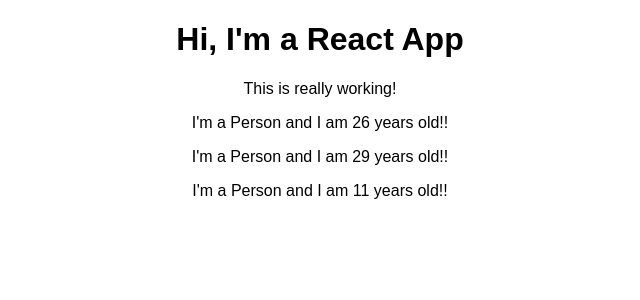
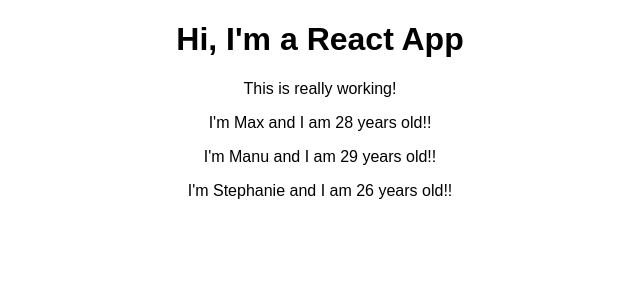
Before and after one commit to alexander215/react-complete-guide, a React (Create React App) app: page / in a window 1280 px wide. Shown: the top 300 px of the page, without its empty margins (320-960 px from the left). Built offline with nearby package versions, Linux system fonts and the light colour scheme.

Commit message:
Pass props to Person component

```diff
--- a/src/App.js
+++ b/src/App.js
@@ -8,9 +8,9 @@
       <div className="App">
         <h1>Hi, I'm a React App</h1>
         <p>This is really working!</p>
-        <Person />
-        <Person />
-        <Person />
+        <Person name="Max" age="28" />
+        <Person name="Manu" age="29" >My hobbies: Racing</Person>
+        <Person name="Stephanie" age="26" />
       </div>
     );
 
--- a/src/Person/Person.js
+++ b/src/Person/Person.js
@@ -1,7 +1,10 @@
 import React from 'react';
 
-const person = () => {
-    return <p>I'm a Person and I am {Math.floor(Math.random() * 30)} years old!!</p>
+const person = (props) => {
+    // Simple, undynamic way of doing things:
+    // return <p>I'm a Person and I am {Math.floor(Math.random() * 30)} years old!!</p>
+
+    return <p>I'm {props.name} and I am {props.age} years old!!</p>
 };
 
 export default person;
```
